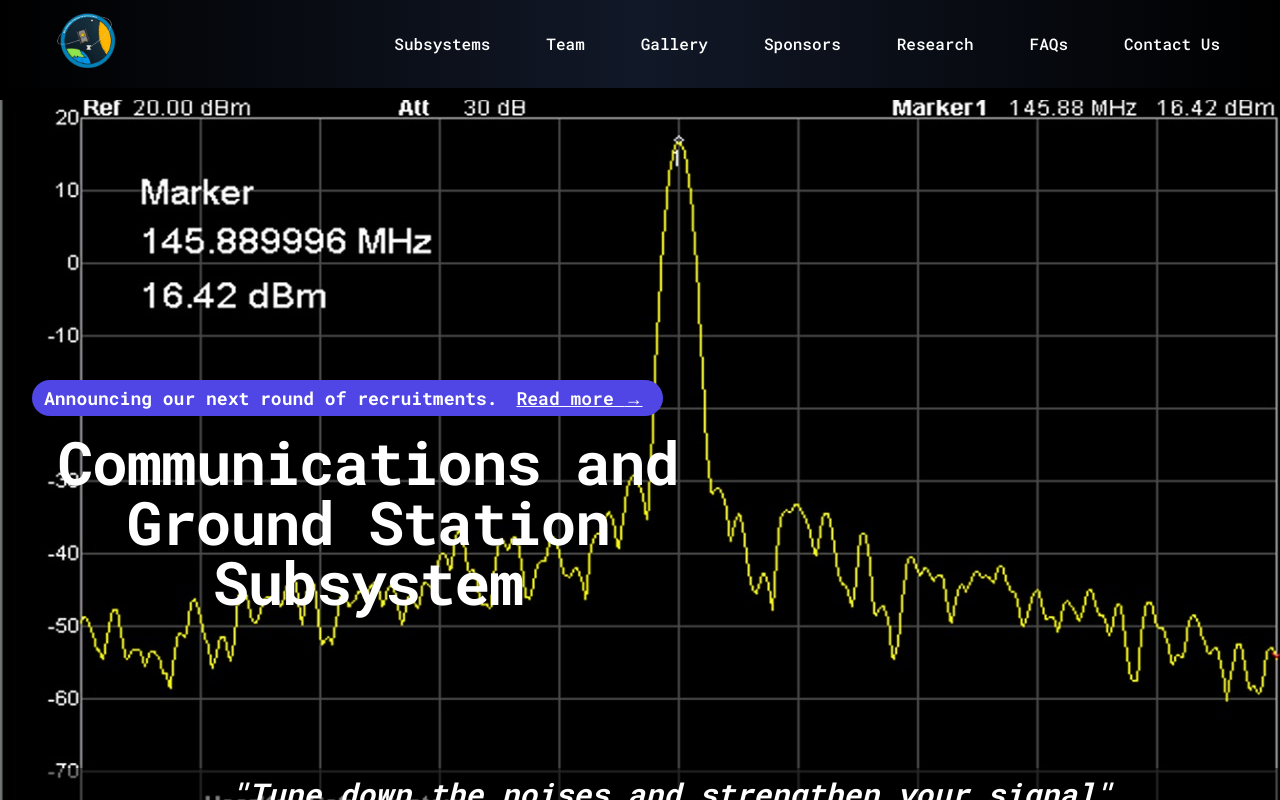
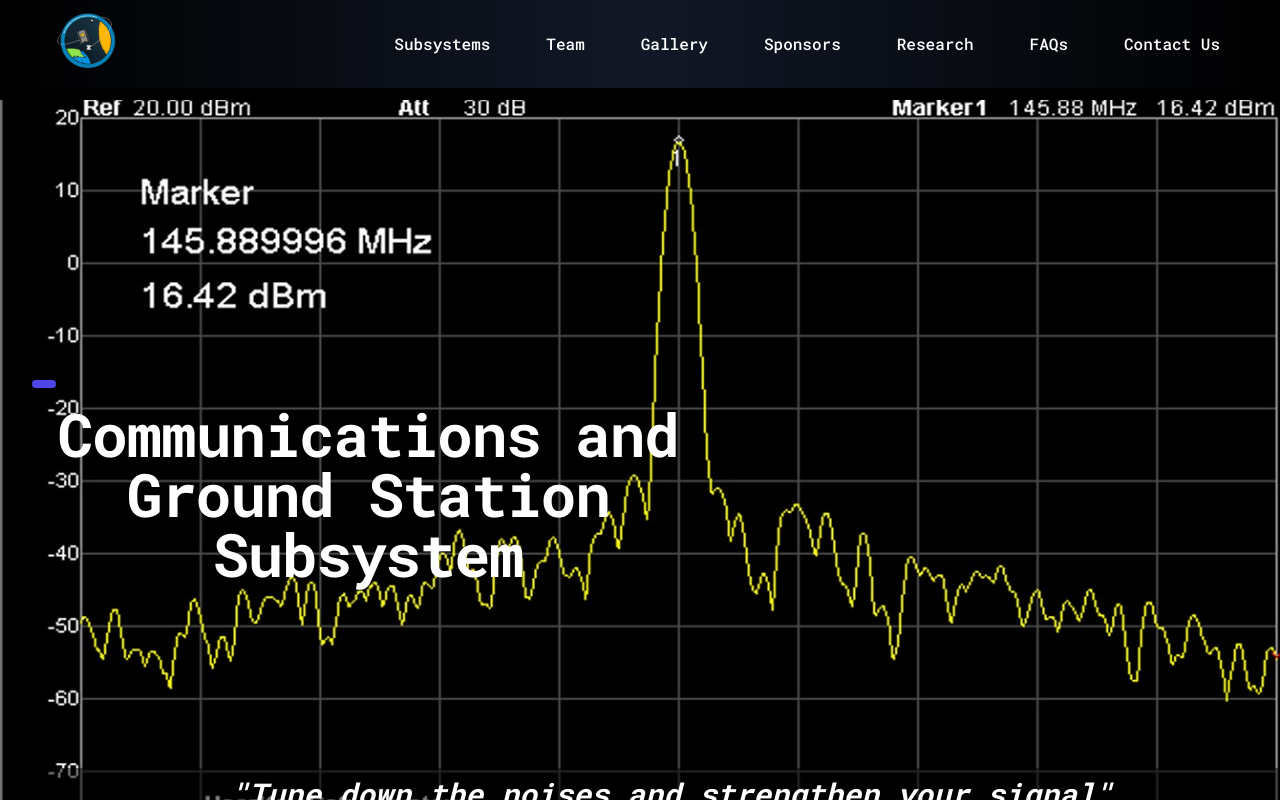
Before and after one commit to zyroknight1706/Parikshit_website, a Next.js app: page /subsystems/COMMS in a window 1280 px wide. Shown: the top 800 px of the page. Built offline with nearby package versions, Linux system fonts and the light colour scheme.

Commit message:
Update Hero.jsx

```diff
--- a/src/components/Hero.jsx
+++ b/src/components/Hero.jsx
@@ -18,11 +18,7 @@
                 : 'relative rounded-full px-3 md:py-1 text-[20px] font-bold leading-6 text-white bg-indigo-600 md:text-lg'
               }
             >
-              Announcing our next round of recruitments.{' '}
-              <a href={Data.readHREF} className="font-semibold text-white underline rounded-lg p-2">
-                <span aria-hidden="true" className="absolute inset-0" />
-                Read more <span aria-hidden="true">&rarr;</span>
-              </a>
+
             </div>
           </div>
           <div className="text-left mb-6 lg:mb-10">
```
